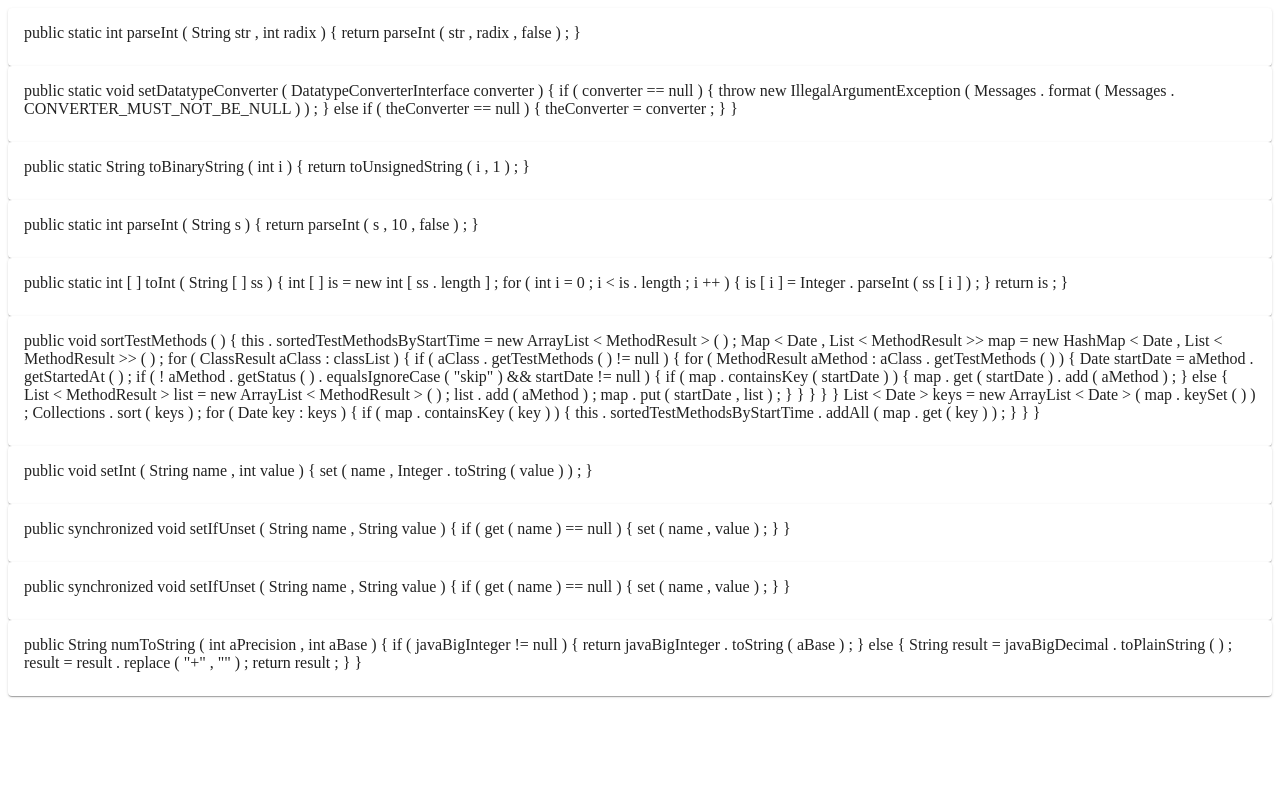
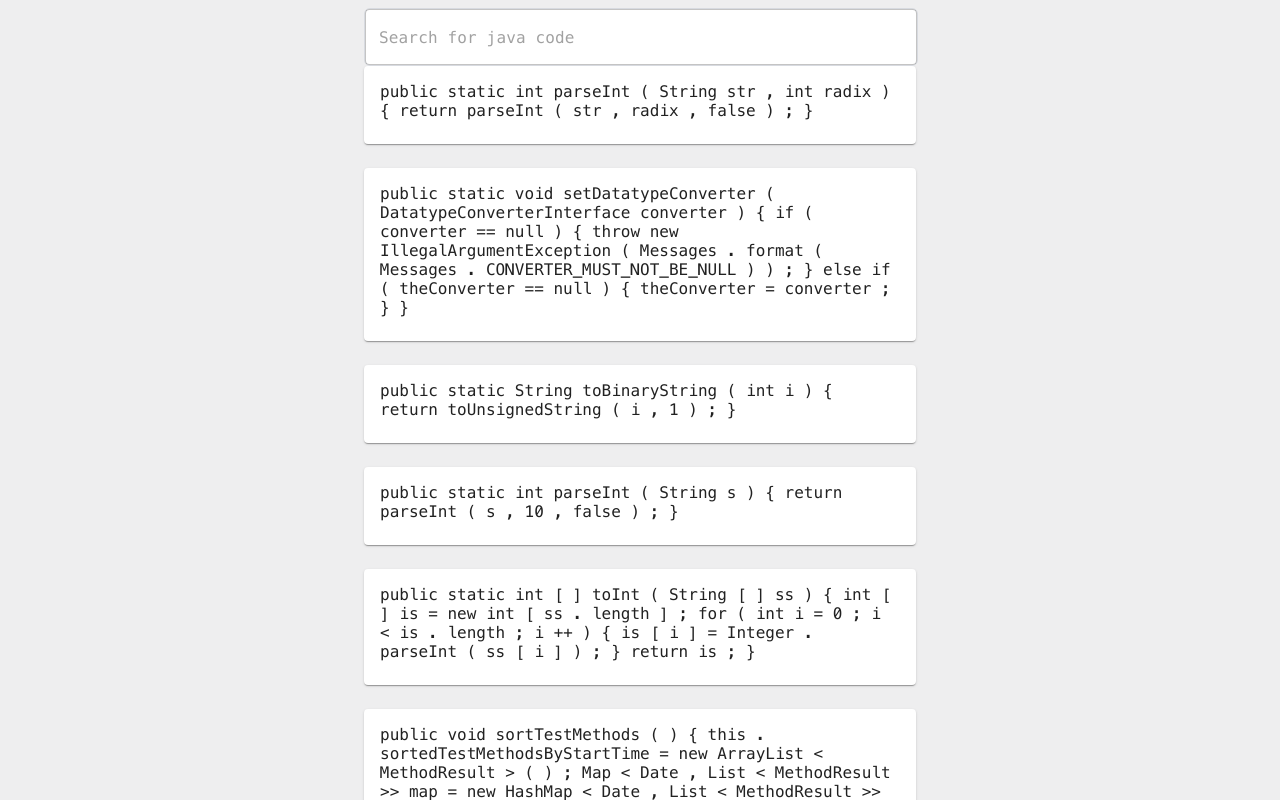
Before and after one commit to oscaramos/buqueda-codigo-web, a React (Create React App) app: page / in a window 1280 px wide. Shown: the top 800 px of the page. Built offline with nearby package versions, Linux system fonts and the light colour scheme.

Commit message:
Basic ui

```diff
--- /dev/null
+++ b/src/App.css
@@ -0,0 +1,4 @@
+@font-face {
+  font-family: 'Menlo';
+  src: url(./fonts/menlo/Menlo-Regular.ttf) format('truetype');
+}
--- a/src/App.js
+++ b/src/App.js
@@ -2,8 +2,50 @@ import React, { useState, useEffect } from 'react'
 import searchCode from './api/api'
 import Card from '@material-ui/core/Card'
 import CardContent from '@material-ui/core/CardContent'
+import Grid from '@material-ui/core/Grid'
+import { makeStyles } from '@material-ui/core/styles'
+import Container from '@material-ui/core/Container'
+import TextField from '@material-ui/core/TextField'
+
+import './App.css'
+
+const useStyles = makeStyles(() => ({
+	'@global': {
+		html: {
+			backgroundColor: '#eeeeef',
+			fontFamily: 'Menlo',
+		}
+	},
+	cardContainer: {
+		width: '100%',
+		maxWidth: '600px',
+	},
+	searchBar: {
+		width: '100%',
+		borderRadius: '6px',
+		border: '1px solid #D7DAE0',
+		backgroundColor: '#fff',
+	}
+}))
+
+const useStylesSearch = makeStyles(() => ({
+	root: {
+		fontFamily: 'Menlo',
+	}
+}))
+
+function SearchBar(props) {
+	const classes = useStylesSearch()
+	return <TextField
+		variant='outlined'
+		InputProps={{classes}}
+		placeholder='Search for java code'
+		{...props}
+	/>
+}
 
 function App() {
+	const classes = useStyles()
 	const [codes, setCodes] = useState([])
 
 	useEffect(() => {
@@ -14,16 +56,22 @@ function App() {
 	}, [])
 
 	return (
-		<div>
-			{codes.map(code => (
+		<Container maxWidth="sm">
+			<SearchBar className={classes.searchBar}/>
+
+			<Grid container spacing={3}>
+				{codes.map((code, index) => (
+					<Grid item key={index} className={classes.cardContainer}>
 						<Card>
 							<CardContent>
 								{code}
 							</CardContent>
 						</Card>
+					</Grid>
 				))}
+			</Grid>
 
-		</div>
+		</Container>
 	)
 }
 
```
Also changed, not shown: src/fonts/menlo/Menlo-Regular.ttf (added). Lines whose indentation alone changed are shown as unchanged.
